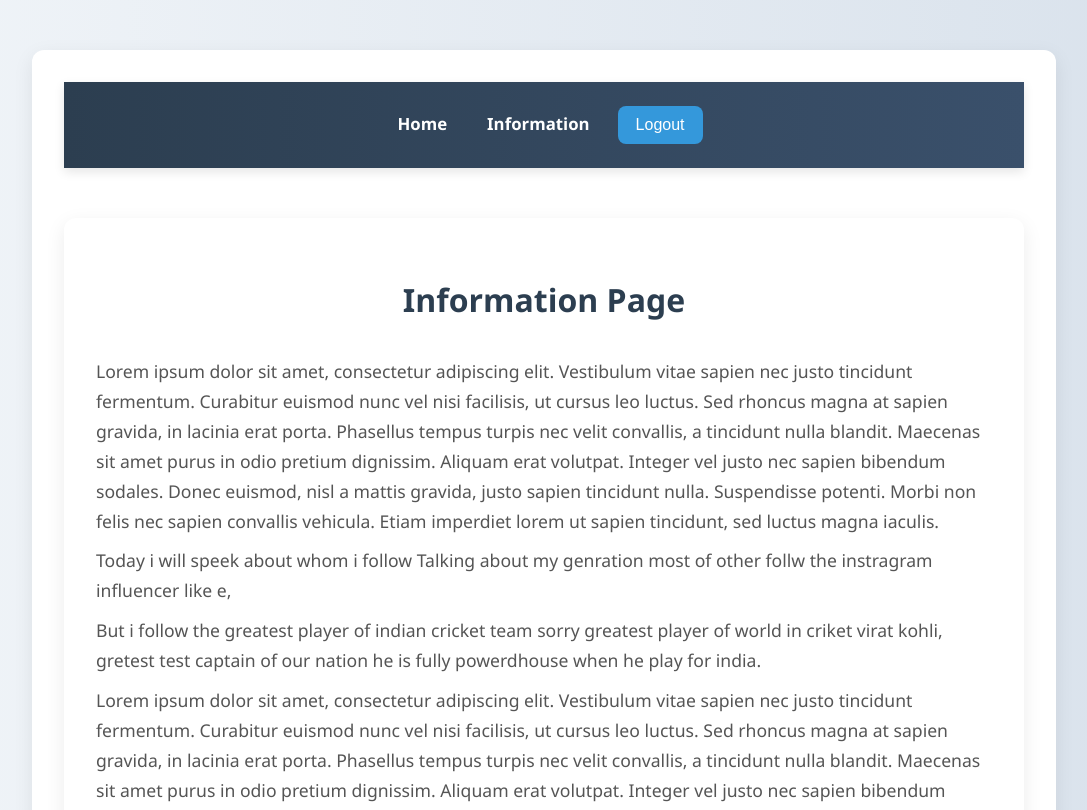
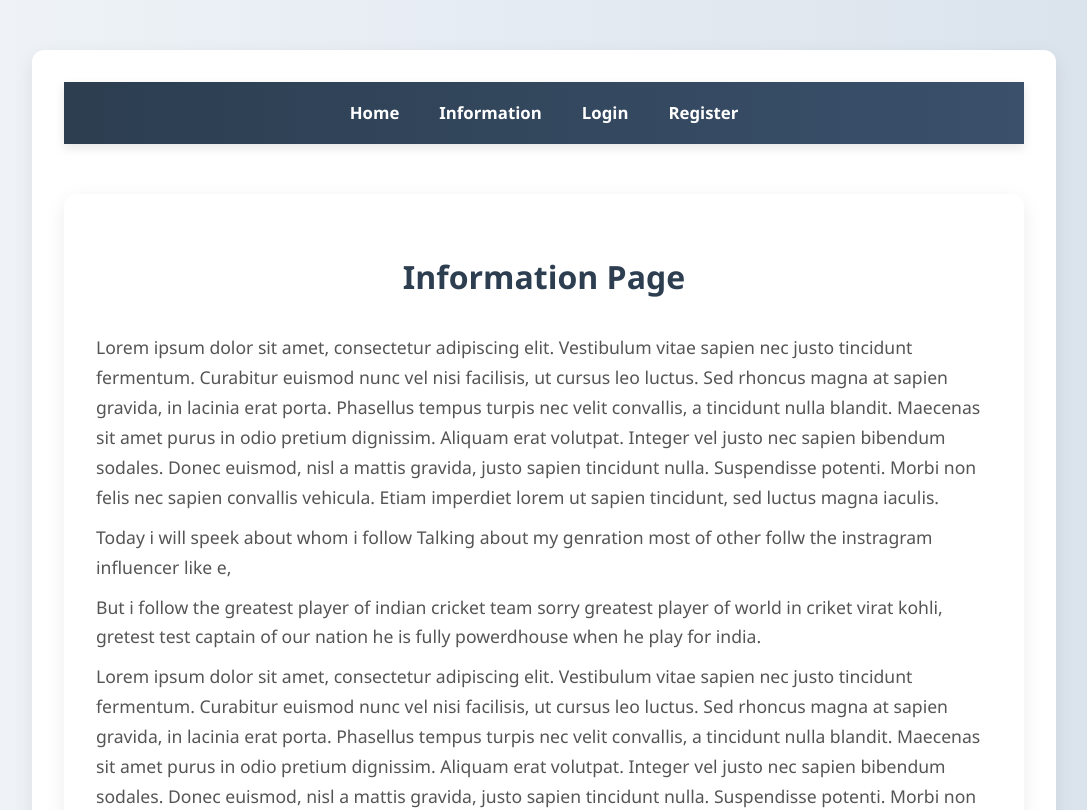
Before and after one commit to VanshSUTHAR/data-fetch, a React (Create React App) app: page /Inform in a window 1280 px wide. Shown: the top 810 px of the page, without its empty margins (96-1183 px from the left). Built offline with nearby package versions, Linux system fonts and the light colour scheme.

Commit message:
Inform.js

```diff
--- a/src/frontend/Inform.js
+++ b/src/frontend/Inform.js
@@ -1,26 +1,19 @@
-import { useEffect, useState } from "react";
-import { Link, useNavigate } from "react-router-dom";
-import { useDispatch } from "react-redux";
-import { setCurrentUser } from "../slice/loginSlice"; import './Inform.css'
+import { useNavigate, Link } from "react-router-dom";
+import { useDispatch, useSelector } from "react-redux";
+import { logoutUser } from "../slice/loginSlice";
+import { persistor } from "../store";
+import './Inform.css';
 
 const Inform = () => {
   const navigate = useNavigate();
   const dispatch = useDispatch();
-  const [userRole, setUserRole] = useState(null);
-
-  useEffect(() => {
-    const storedUser = localStorage.getItem("user");
-    if (storedUser) {
-      const parsedUser = JSON.parse(storedUser);
-      setUserRole(parsedUser);
-      dispatch(setCurrentUser(parsedUser));
-    }
-  }, [dispatch]);
+  const currentUser = useSelector((state) => state.login.currentUser);
 
   const handleLogout = () => {
     if (window.confirm("Are you sure you want to logout?")) {
       localStorage.removeItem("user");
-      dispatch(setCurrentUser(null));
+      dispatch(logoutUser(null));
+      persistor.purge();
       navigate("/login");
     }
   };
@@ -31,19 +24,18 @@ const Inform = () => {
         <Link to="/Home">Home</Link>
         <Link to="/Inform">Information</Link>
 
-        {userRole?.role === "admin" && <Link to="/Listing">List</Link>}
+        {currentUser?.role === "admin" && <Link to="/Listing">List</Link>}
 
-        {userRole && (
+        {!currentUser && (
           <>
             <Link to="/">Login</Link>
             <Link to="/Register">Register</Link>
           </>
         )}
 
-
-        <button onClick={handleLogout}>
-          Logout
-        </button>
+        {currentUser && (
+          <button onClick={handleLogout}>Logout</button>
+        )}
       </nav>
       <div>
         <h1>Information Page</h1>
```
